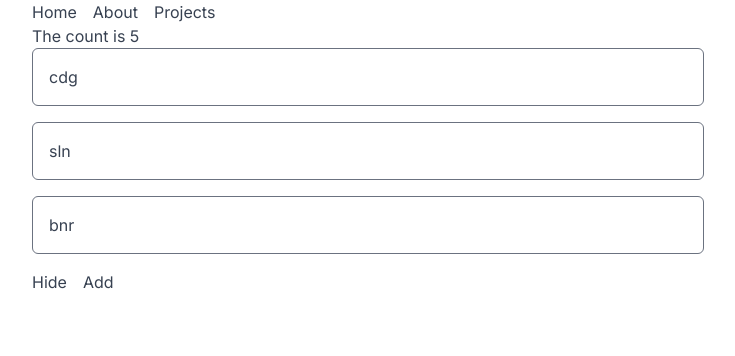
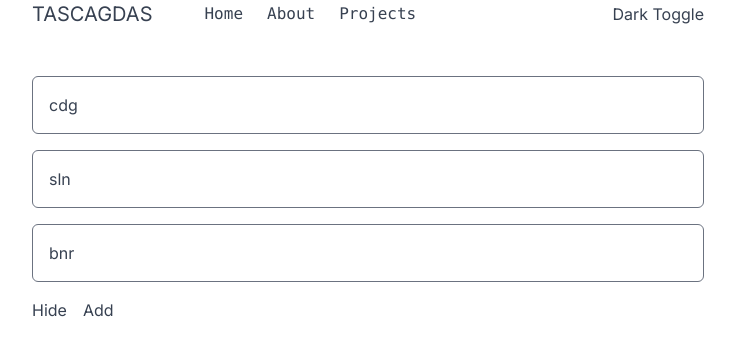
Before and after one commit to tascagdas/tascagdas-blog-portfolio, a Next.js app: page / in a window 1280 px wide. Shown: the top 356 px of the page, without its empty margins (272-1007 px from the left). Built offline with nearby package versions, Linux system fonts and the light colour scheme.

Commit message:
tailwind ile css modul ekleme grid yapisi classname i child a paslama vb. islemler.

```diff
--- a/app/about/projects/components/project-list.js
+++ b/app/about/projects/components/project-list.js
@@ -1,3 +1,4 @@
+import Card from '@/components/card';
 import React from 'react'
 
 const ProjectList = async () => {
@@ -9,12 +10,17 @@
 
 
     return (
-      <ul>
+        <ul className='grid grid-cols-1 md:grid-cols-2 gap-4'>
             {repos.map(repo => (
                 <li key={repo.id} className="mb-4">
-                  <div>{repo.title}</div>
+                    <Card className='font-mono h-full'>
+                        <div className='flex justify-between items-center mb-4'>
+                            <div className='font-semibold'>{repo.title}</div>
+                            <div>⭐️{repo.stargazers_count}</div>
+
+                        </div>
                         <div>{repo.description}</div>
-                  <div>{repo.stargazers_count}</div>
+                    </Card>
                 </li>
             ))}
         </ul>
--- a/app/layout.js
+++ b/app/layout.js
@@ -14,7 +14,7 @@
     <html lang="en">
       <body className={inter.className}>
 <Header></Header>
-      <main>
+      <main className="mt-12">
         {children}
       </main>
       </body>
--- a/components/card.js
+++ b/components/card.js
@@ -1,6 +1,6 @@
-export default function Card({ children }) {
+export default function Card({ children, className }) {
     return (
-        <div className="border rounded-md border-gray-500 p-4">
+        <div className={`border rounded-md border-gray-500 p-4 ${className}`}>
             {children}
         </div>
     )
--- a/components/header.js
+++ b/components/header.js
@@ -1,14 +1,18 @@
-import Counter from "@/components/counter";
 import Link from "next/link";
+import Navigation from "./navigation";
 
-export default function  Header(){
-    return(<header className="">
-        <ul className="flex space-x-4">
-            <li><Link href="/">Home</Link></li>
-            <li><Link href="/about">About</Link></li>
-            <li><Link href="/about/projects">Projects</Link></li>
-        </ul>
-            <Counter/>
-    </header>
+export default function Header() {
+    return (
+        <header className="flex justify-between md:items-center">
+            <div className="flex items-center md:space-x-12">
+                <div className="hidden md:block">
+                    <Link className="text-xl" href="/">TASCAGDAS</Link>
+                </div>
+                <Navigation />
+            </div>
+            <div>
+                Dark Toggle
+            </div>
+        </header>
     )
 }
--- /dev/null
+++ b/components/navigation.js
@@ -0,0 +1,26 @@
+import React from 'react'
+import Link from "next/link";
+import styles from "./navigation.module.css"
+
+
+
+const Navigation = () => {
+    return (
+        <nav className='font-mono'>
+            <ul className="flex md:space-x-4 flex-col md:flex-row">
+                <li>
+                    <Link className={styles.link} href="/">Home</Link>
+                </li>
+                <li>
+                    <Link className={styles.link} href="/about">About</Link>
+                </li>
+                <li>
+                    <Link className={styles.link} href="/about/projects">Projects</Link>
+                </li>
+            </ul>
+        </nav>
+
+    )
+}
+
+export default Navigation
--- /dev/null
+++ b/components/navigation.module.css
@@ -0,0 +1,3 @@
+.link{
+    @apply md:p-1 hover:bg-gray-200 hover:text-gray-700 text-2xl md:text-base
+}
```
Lines whose indentation alone changed are shown as unchanged.
